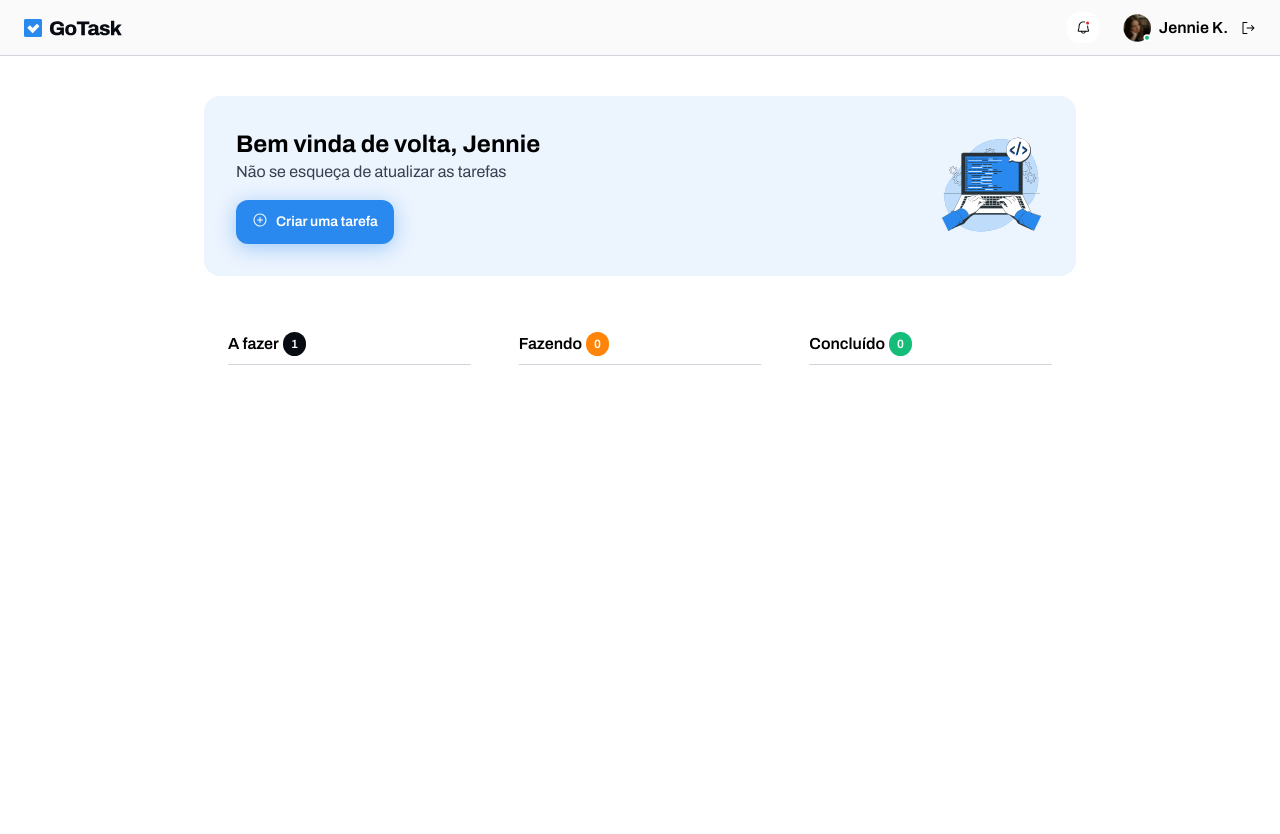
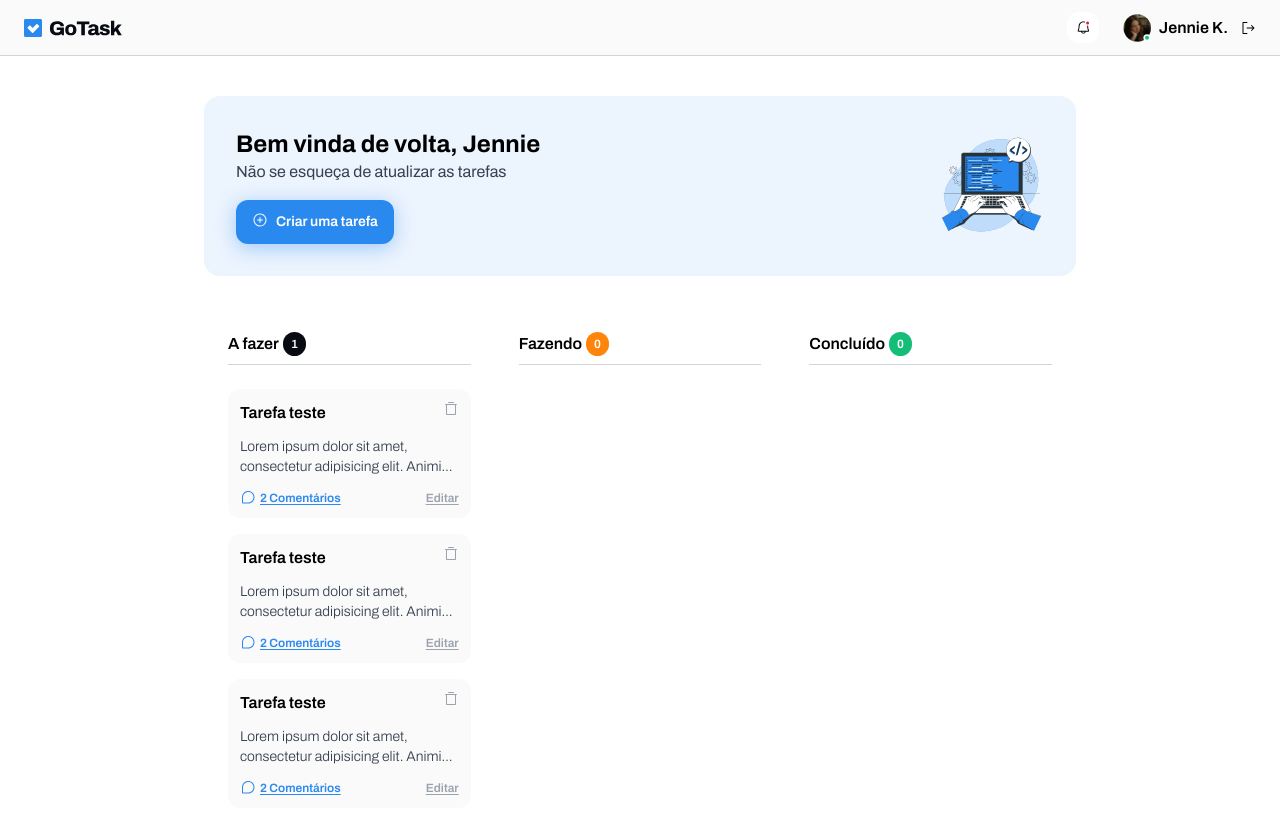
Before and after one commit to soaresgus/go-task, an Angular app: page / in a window 1280 px wide. Shown: the top 834 px of the page. Before the commit the page ends 800 px from the top, so only its background shows below. Built offline with nearby package versions, Linux system fonts and the light colour scheme.

Commit message:
feat: created task card component style

```diff
--- a/src/app/components/task-card/task-card.component.html
+++ b/src/app/components/task-card/task-card.component.html
@@ -1 +1,20 @@
-<p>task-card works!</p>
+<div class="bg-bg-surface p-3 rounded-xl cursor-grab flex flex-col gap-3">
+  <div class="flex gap-1">
+    <p class="font-semibold">Tarefa teste</p>
+    <img class="self-start cursor-pointer ml-auto" src="images/icon-delete.svg" />
+  </div>
+  <p class="font-light text-sm text-text-paragraph line-clamp-2">
+    Lorem ipsum dolor sit amet, consectetur adipisicing elit. Animi natus cupiditate adipisci.
+  </p>
+  <div class="flex items-center gap-1">
+    <img src="images/icon-comments.svg" />
+    <p class="font-semibold text-xs text-accent-brand underline underline-offset-2 cursor-pointer">
+      2 Comentários
+    </p>
+    <p
+      class="font-semibold text-xs text-text-span underline underline-offset-2 cursor-pointer ml-auto"
+    >
+      Editar
+    </p>
+  </div>
+</div>
--- a/src/app/components/task-list-section/task-list-section.component.html
+++ b/src/app/components/task-list-section/task-list-section.component.html
@@ -6,7 +6,11 @@
         1
       </span>
     </div>
-    <div class="flex flex-col gap-4"></div>
+    <div class="flex flex-col gap-4">
+      <app-task-card />
+      <app-task-card />
+      <app-task-card />
+    </div>
   </div>
   <div class="flex-1 py-3 px-6 min-w-60 flex flex-col gap-6">
     <div class="py-2 border-b border-border-light flex items-center gap-1">
--- a/src/app/components/task-list-section/task-list-section.component.ts
+++ b/src/app/components/task-list-section/task-list-section.component.ts
@@ -1,8 +1,9 @@
 import { Component } from '@angular/core';
+import { TaskCardComponent } from '../task-card/task-card.component';
 
 @Component({
   selector: 'app-task-list-section',
-  imports: [],
+  imports: [TaskCardComponent],
   templateUrl: './task-list-section.component.html',
   styleUrl: './task-list-section.component.css',
 })
```
